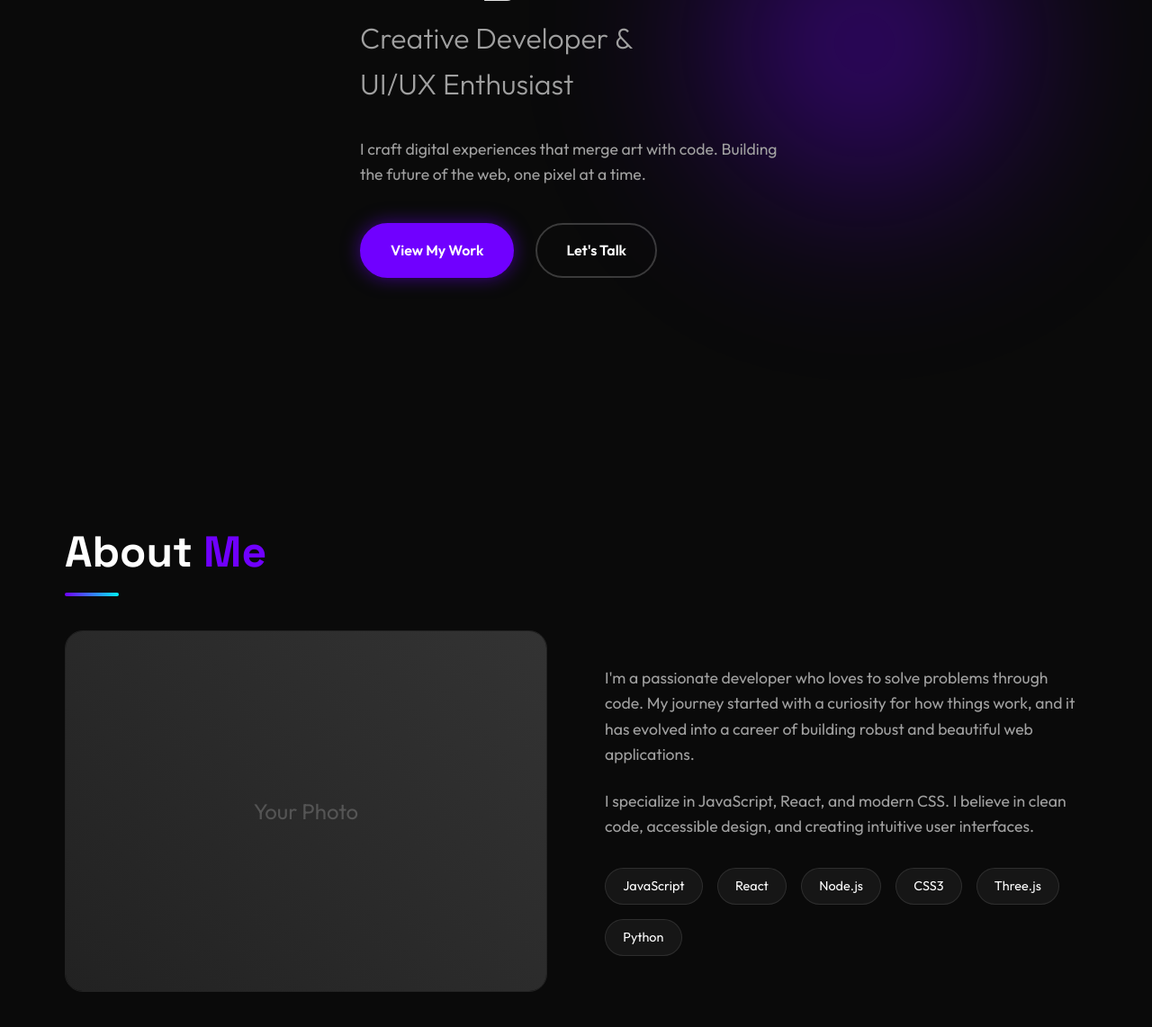
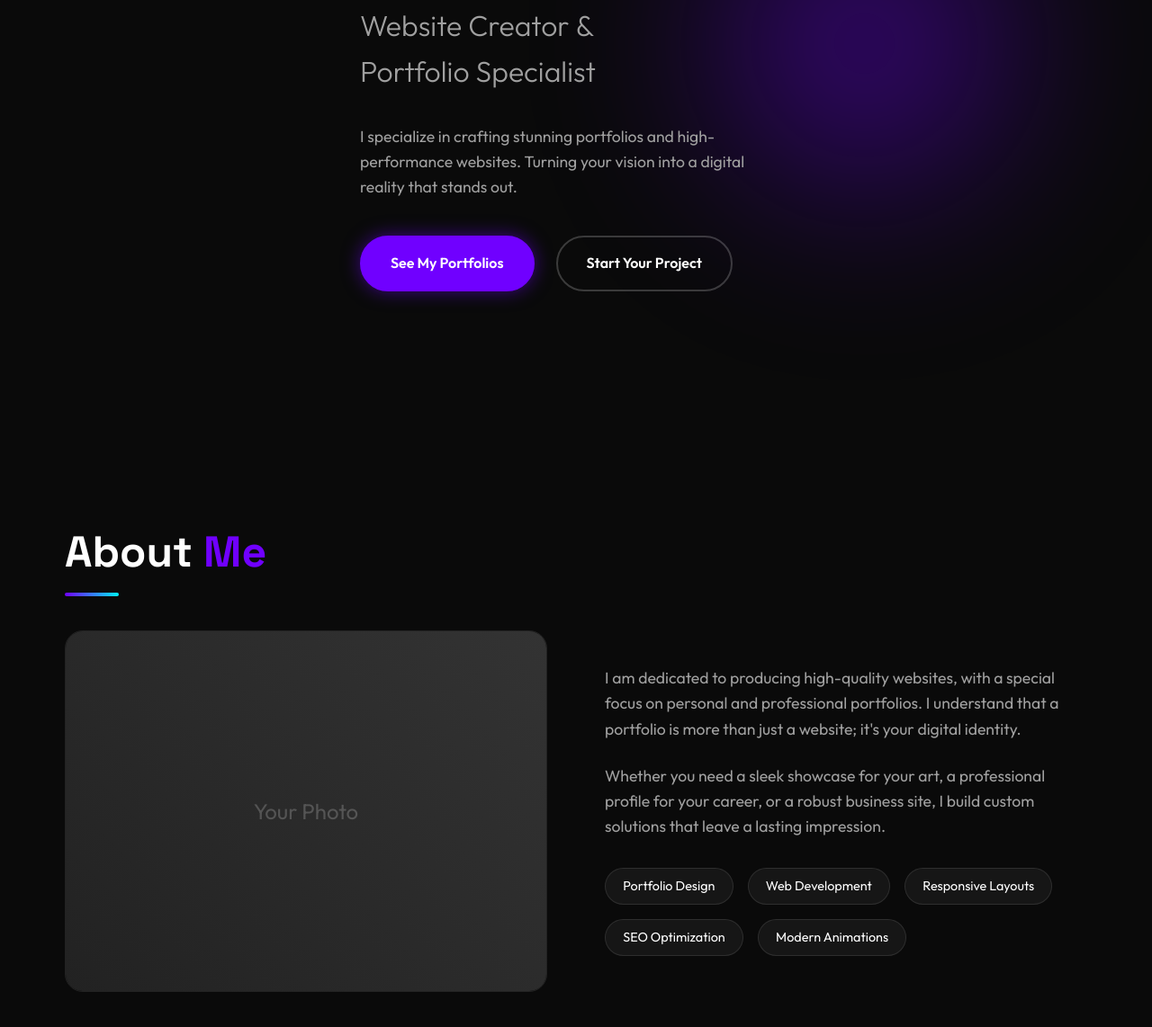
Before and after one commit to SatyamBhauu/my-portfolio, a plain HTML site: page index.html in a window 1280 px wide. Shown: the part 352-1494 px from the top of the page at 90% size. Drawn offline with Linux system fonts and the light colour scheme.

Commit message:
Add files via upload

```diff
--- a/index.html
+++ b/index.html
@@ -1,17 +1,22 @@
 <!DOCTYPE html>
 <html lang="en">
+
 <head>
     <meta charset="UTF-8">
     <meta name="viewport" content="width=device-width, initial-scale=1.0">
     <title>Creative Developer | Portfolio</title>
     <link rel="preconnect" href="https://fonts.googleapis.com">
     <link rel="preconnect" href="https://fonts.gstatic.com" crossorigin>
-    <link href="https://fonts.googleapis.com/css2?family=Outfit:wght@300;400;600;800&family=Space+Grotesk:wght@300;500;700&display=swap" rel="stylesheet">
+    <link
+        href="https://fonts.googleapis.com/css2?family=Outfit:wght@300;400;600;800&family=Space+Grotesk:wght@300;500;700&display=swap"
+        rel="stylesheet">
     <link rel="stylesheet" href="styles.css">
-    <script src="https://kit.fontawesome.com/a076d05399.js" crossorigin="anonymous"></script> <!-- Placeholder for FontAwesome, might need a real kit or SVG icons -->
+    <script src="https://kit.fontawesome.com/a076d05399.js" crossorigin="anonymous"></script>
+    <!-- Placeholder for FontAwesome, might need a real kit or SVG icons -->
     <!-- Using a CDN for icons to ensure they work immediately without setup -->
     <link rel="stylesheet" href="https://cdnjs.cloudflare.com/ajax/libs/font-awesome/6.4.0/css/all.min.css">
 </head>
+
 <body>
     <div class="cursor-dot" data-cursor-dot></div>
     <div class="cursor-outline" data-cursor-outline></div>
@@ -40,14 +45,14 @@
             <div class="container hero-content">
                 <span class="subtitle fade-in-up">Hello, I'm</span>
                 <h1 class="title fade-in-up delay-1">Satya<span class="accent">.</span></h1>
-                <h2 class="role fade-in-up delay-2">Creative Developer & <br> UI/UX Enthusiast</h2>
+                <h2 class="role fade-in-up delay-2">Website Creator & <br> Portfolio Specialist</h2>
                 <p class="description fade-in-up delay-3">
-                    I craft digital experiences that merge art with code.
-                    Building the future of the web, one pixel at a time.
+                    I specialize in crafting stunning portfolios and high-performance websites.
+                    Turning your vision into a digital reality that stands out.
                 </p>
                 <div class="cta-group fade-in-up delay-4">
-                    <a href="#projects" class="btn btn-primary">View My Work</a>
-                    <a href="#contact" class="btn btn-outline">Let's Talk</a>
+                    <a href="#projects" class="btn btn-primary">See My Portfolios</a>
+                    <a href="#contact" class="btn btn-outline">Start Your Project</a>
                 </div>
             </div>
             <div class="hero-visual fade-in delay-2">
@@ -68,21 +73,21 @@
                     </div>
                     <div class="about-text" data-reveal>
                         <p>
-                            I'm a passionate developer who loves to solve problems through code.
-                            My journey started with a curiosity for how things work, and it has evolved into a
-                            career of building robust and beautiful web applications.
+                            I am dedicated to producing high-quality websites, with a special focus on personal and
+                            professional portfolios.
+                            I understand that a portfolio is more than just a website; it's your digital identity.
                         </p>
                         <p>
-                            I specialize in JavaScript, React, and modern CSS. I believe in clean code,
-                            accessible design, and creating intuitive user interfaces.
+                            Whether you need a sleek showcase for your art, a professional profile for your career, or a
+                            robust business site,
+                            I build custom solutions that leave a lasting impression.
                         </p>
                         <div class="skills-list">
-                            <span class="skill-tag">JavaScript</span>
-                            <span class="skill-tag">React</span>
-                            <span class="skill-tag">Node.js</span>
-                            <span class="skill-tag">CSS3</span>
-                            <span class="skill-tag">Three.js</span>
-                            <span class="skill-tag">Python</span>
+                            <span class="skill-tag">Portfolio Design</span>
+                            <span class="skill-tag">Web Development</span>
+                            <span class="skill-tag">Responsive Layouts</span>
+                            <span class="skill-tag">SEO Optimization</span>
+                            <span class="skill-tag">Modern Animations</span>
                         </div>
                     </div>
                 </div>
@@ -100,7 +105,8 @@
                         </div>
                         <div class="project-content">
                             <h3 class="project-title">Neon Dashboard</h3>
-                            <p class="project-desc">A futuristic analytics dashboard with real-time data visualization.</p>
+                            <p class="project-desc">A futuristic analytics dashboard with real-time data visualization.
+                            </p>
                             <div class="project-tags">
                                 <span>React</span>
                                 <span>D3.js</span>
@@ -119,7 +125,8 @@
                         </div>
                         <div class="project-content">
                             <h3 class="project-title">E-Commerce Redesign</h3>
-                            <p class="project-desc">A complete overhaul of a fashion brand's online store focusing on UX.</p>
+                            <p class="project-desc">A complete overhaul of a fashion brand's online store focusing on
+                                UX.</p>
                             <div class="project-tags">
                                 <span>Vue.js</span>
                                 <span>Shopify</span>
@@ -156,7 +163,8 @@
         <section id="contact" class="contact">
             <div class="container">
                 <h2 class="section-title" data-reveal>Get In <span class="accent">Touch</span></h2>
-                <p class="contact-text" data-reveal>Have a project in mind or just want to say hi? My inbox is always open.</p>
+                <p class="contact-text" data-reveal>Have a project in mind or just want to say hi? My inbox is always
+                    open.</p>
                 <a href="mailto:hello@example.com" class="btn btn-primary big-btn" data-reveal>Say Hello</a>
 
                 <div class="social-links" data-reveal>
@@ -177,4 +185,5 @@
 
     <script src="script.js"></script>
 </body>
+
 </html>
```
